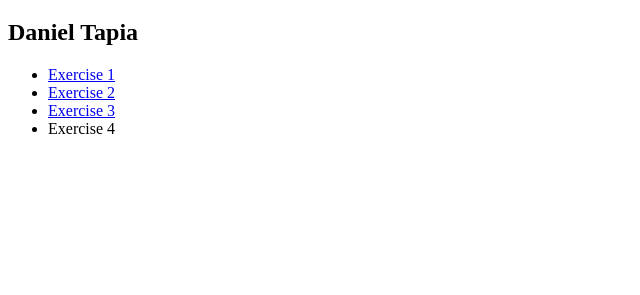
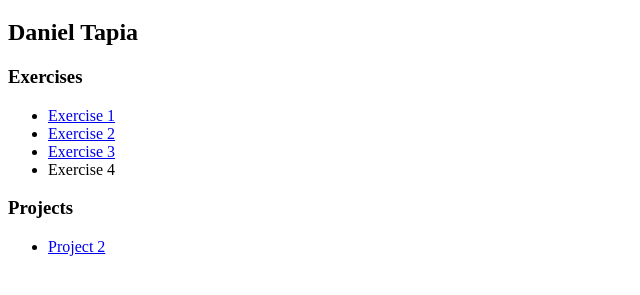
Before and after one commit to DTapia98/DanielTapiaInteractiveMedia341, a plain HTML site: page index.html in a window 1280 px wide. Shown: the part 61-356 px from the top of the page, without its empty margins (0-640 px from the left). Drawn offline with Linux system fonts and the light colour scheme.

Commit message:
project 2 website update

```diff
--- a/index.html
+++ b/index.html
@@ -11,11 +11,16 @@
      <h1>DES 341</h1>
      <h2>Daniel Tapia</h2>
     </p>
-    <ul>
+    <h3>Exercises</h3>
+      <ul>
       <li><a href="https://dtapia98.github.io/DanielTapiaInteractiveMedia341/Exercise1/index.html"> Exercise 1</a></li>
       <li><a href="Exercise2/index.html"> Exercise 2</a></li>
       <li><a href="Exercise3/index.html"> Exercise 3</a></li>
       <li>Exercise 4</li>
-    </ul>
+      </ul>
+    <h3>Projects</h3>
+      <ul>
+      <li><a href="Project2/index.html"> Project 2</a></li>
+      </ul>
   </body>
 </html>
```
